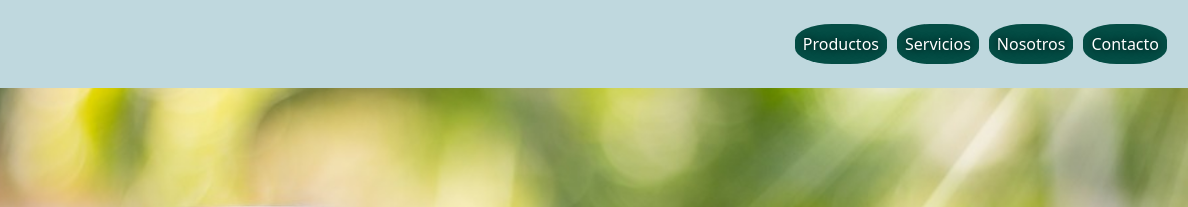
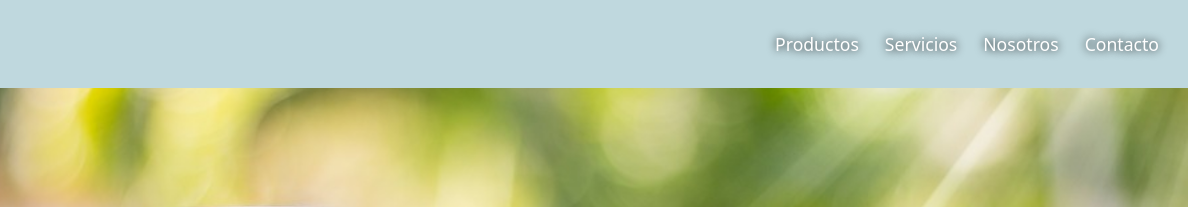
Before and after one commit to LeandroZemborain/PreEntrega3-Zemborain, a website: page index.html in a window 1280 px wide. Shown: the top 207 px of the page, 92-1280 px from the left. Drawn offline with nearby package versions, Linux system fonts and the light colour scheme.

Commit message:
Correcciones en navbar

```diff
--- a/scss/_header.scss
+++ b/scss/_header.scss
@@ -26,11 +26,12 @@
 
 .navbar-nav {
   text-align: center;
-  margin-top: 3vh;
+  margin: 1.5vh;
   width: 35vw;
   z-index: 100;
   border-radius: 5%;
   background-color: $bg-nav;
+  box-shadow: 0 0 10px $bg-celeste;
 }
 
 .nav-link {
@@ -38,7 +39,6 @@
   color: $txt-color;
   text-shadow: 0 0 8px $txt-shadow;
   font-style: $font;
-  background-color: $nav-item;
   border-radius: 40%;
 
 }
--- a/scss/_media_queries.scss
+++ b/scss/_media_queries.scss
@@ -114,8 +114,12 @@
   .navbar-nav {
     display: flex;
     justify-content: flex-end;
-    background-color: $nb-hide;
     margin: 0;
+    background-color: transparent;
+    box-shadow: none;
+  }
+  .nav-item{
+    font-size: 1.1rem;
   }
 
   .nav-link:hover {
--- a/scss/_variables.scss
+++ b/scss/_variables.scss
@@ -1,5 +1,5 @@
 $nav-item: #044d45;
-$bg-nav: #0e665de7;
+$bg-nav: #03989e;
 $txt-shadow: #000000;
 $txt-color: #ffffff;
 $titulo-color: #0ed2b4;
```
Also changed, not shown: css/estilos.css.
